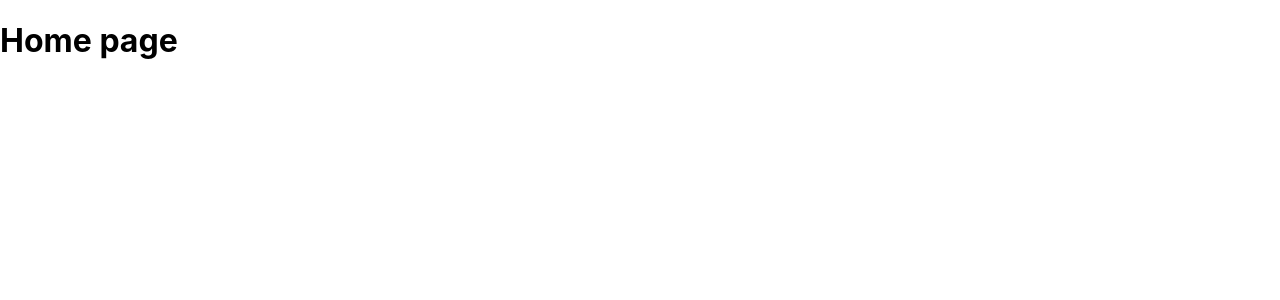
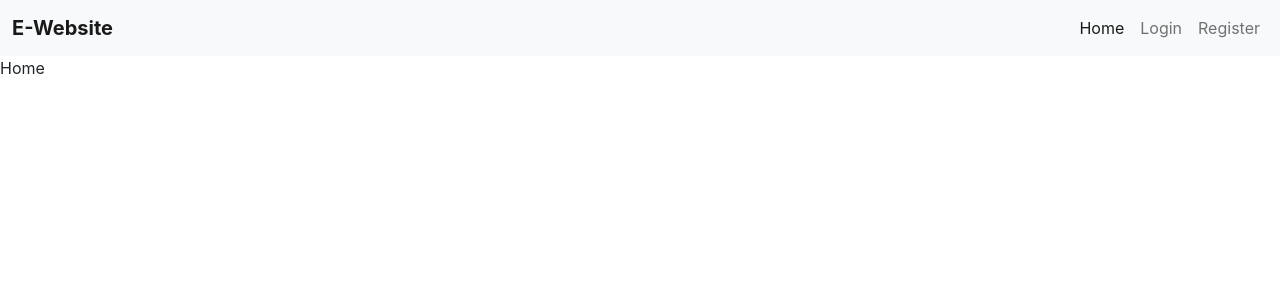
Before and after one commit to ayushrana77/E-Authentication-system, a React (Create React App) app in the folder client/: page / in a window 1280 px wide. Shown: the top 300 px of the page. Built offline with nearby package versions, Linux system fonts and the light colour scheme.

Commit message:
Add the header to the project

```diff
--- a/client/public/index.html
+++ b/client/public/index.html
@@ -9,6 +9,7 @@
       name="description"
       content="Web site created using create-react-app"
     />
+    <link href="https://cdn.jsdelivr.net/npm/bootstrap@5.1.3/dist/css/bootstrap.min.css" rel="stylesheet" integrity="sha384-1BmE4kWBq78iYhFldvKuhfTAU6auU8tT94WrHftjDbrCEXSU1oBoqyl2QvZ6jIW3" crossorigin="anonymous">
     <link rel="apple-touch-icon" href="%PUBLIC_URL%/logo192.png" />
     <!--
       manifest.json provides metadata used when your web app is installed on a
@@ -39,5 +40,6 @@
       To begin the development, run `npm start` or `yarn start`.
       To create a production bundle, use `npm run build` or `yarn build`.
     -->
+    <script src="https://cdn.jsdelivr.net/npm/bootstrap@5.1.3/dist/js/bootstrap.bundle.min.js" integrity="sha384-ka7Sk0Gln4gmtz2MlQnikT1wXgYsOg+OMhuP+IlRH9sENBO0LRn5q+8nbTov4+1p" crossorigin="anonymous"></script>
   </body>
 </html>
--- a/client/src/App.js
+++ b/client/src/App.js
@@ -1,12 +1,15 @@
 import {Routes,Route} from 'react-router-dom';
 import './App.css';
-import Home from './components/Home';
-import Login from './components/Login';
-import Register from './components/Register';
+import Header from './components/Header/header';
+import Home from './components/Home/home'
+import Login from './components/Login/login';
+import Register from './components/Register/register';
+
 
 function App() {
   return (
     <div>
+      <Header/>
       <Routes>
         <Route path='/' element={<Home/>} />
         <Route path='/login' element={<Login/>}/>
--- /dev/null
+++ b/client/src/components/Header/header.js
@@ -0,0 +1,32 @@
+import React from 'react'
+import { NavLink } from 'react-router-dom'
+
+function Header() {
+  return (
+    <nav className="navbar navbar-expand-lg navbar-light bg-light">
+  <div className="container-fluid">
+    <NavLink className="navbar-brand" to="/">
+        <b>E-Website</b>
+        </NavLink>
+    <button className="navbar-toggler" type="button" data-bs-toggle="collapse" data-bs-target="#navbarText" aria-controls="navbarText" aria-expanded="false" aria-label="Toggle navigation">
+      <span className="navbar-toggler-icon"></span>
+    </button>
+    <div className="collapse navbar-collapse " id="navbarText">
+      <ul className="navbar-nav ms-auto  nb-2 mb-lg-0">
+        <li className="nav-item">
+          <NavLink className="nav-link active" aria-current="page" to="/">Home</NavLink>
+        </li>
+        <li className="nav-item">
+          <NavLink className="nav-link" to="/login">Login</NavLink>
+        </li>
+        <li className="nav-item">
+          <NavLink className="nav-link" to="/register">Register</NavLink>
+        </li>
+      </ul>
+    </div>
+  </div>
+</nav>
+  )
+}
+
+export default Header
--- a/client/src/components/Home.js
+++ b/client/src/components/Home/home.js
@@ -2,9 +2,7 @@
 
 function Home() {
   return (
-    <div>
-        <h1>Home page</h1>
-    </div>
+    <div>Home</div>
   )
 }
 
--- a/client/src/components/Login.js
+++ b/client/src/components/Login/login.js
@@ -2,9 +2,7 @@
 
 function Login() {
   return (
-    <div>
-        <h1>Login page</h1>
-    </div>
+    <div>Login</div>
   )
 }
 
--- a/client/src/components/Register.js
+++ b/client/src/components/Register/register.js
@@ -2,9 +2,7 @@
 
 function Register() {
   return (
-    <div>
-      <h1>Register</h1>
-    </div>
+    <div>Register</div>
   )
 }
 
```
Also changed, not shown: client/src/components/Navbar.js (deleted, +0 -9 lines).
